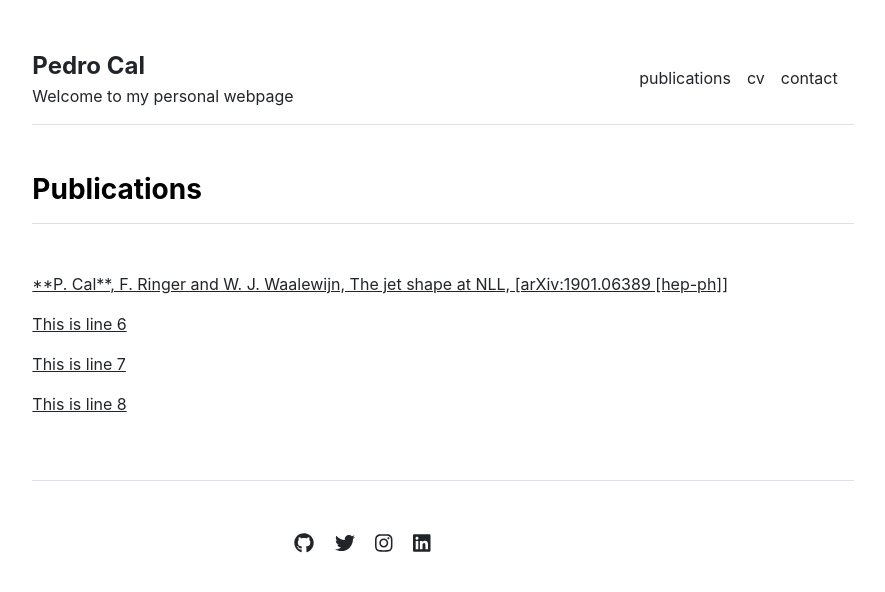
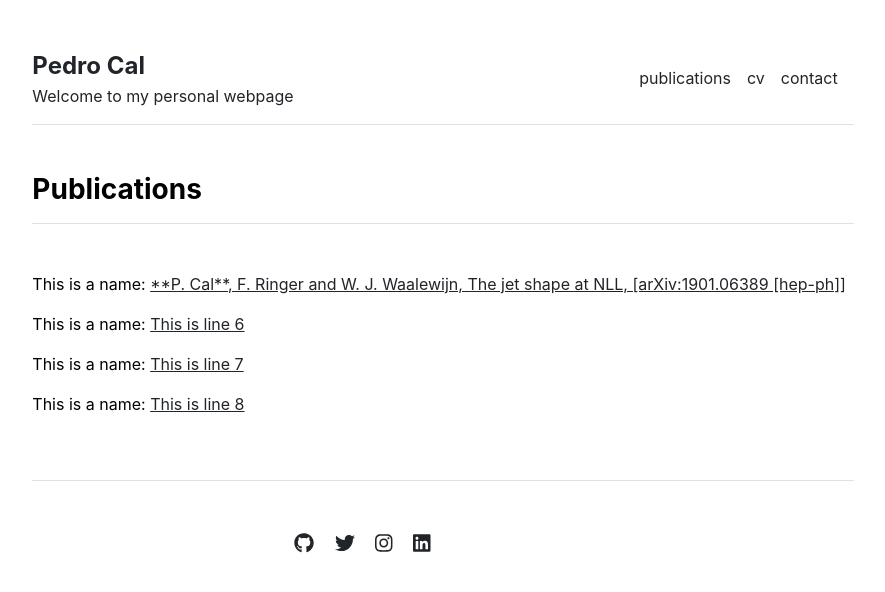
Before and after one commit to pmcal/pmcal.github.io, a Jekyll site: the page built from publications.md, in a window 1280 px wide. Shown: the top 592 px of the page, without its empty margins (197-1082 px from the left). Built offline with Jekyll 4.4.1, drawn with Linux system fonts in a browser that asks for light colours.

Commit message:
Update publications.html

```diff
--- a/_includes/publications.html
+++ b/_includes/publications.html
@@ -3,11 +3,11 @@
     <h3 class="fw-bold border-bottom pb-3 mb-5">Publications</h3>
     {% if page.title == "Home" %}
       {% for item in site.data.publications.featured %}
-        <p> This is a name <a href="{{ item.url }}">{{ item.name }}</a></p>
+        <p> <a href="{{ item.url }}">{{ item.name }}</a></p>
       {% endfor %}
     {% else %}
       {% for item in site.data.publications.index %}
-        <p><a href="{{ item.url }}">{{ item.name }}</a></p>
+        <p>This is a name: <a href="{{ item.url }}">{{ item.name }}</a></p>
       {% endfor %}
     {% endif %}
   </div>
```
